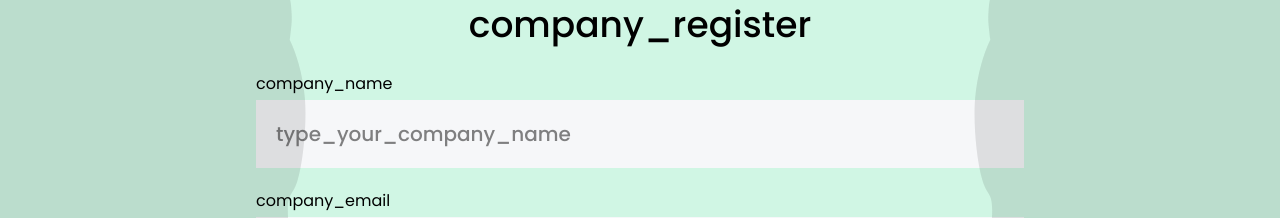
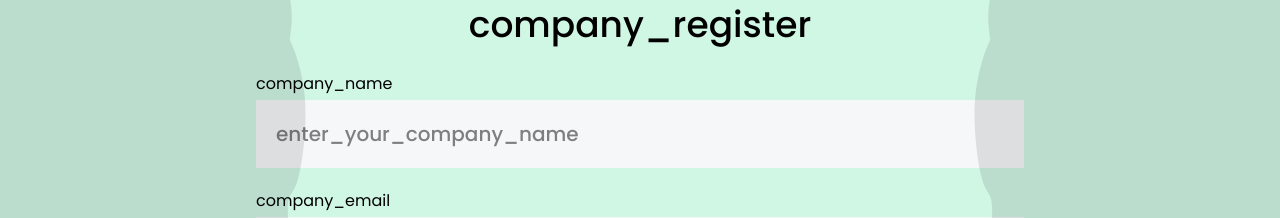
Before and after one commit to volcanioo/anonymous-reporting-tool, a Vue app: page /register in a window 1280 px wide. Shown: the part 191-409 px from the top of the page. Built offline with nearby package versions, Linux system fonts and the light colour scheme; no server answers; what vue-apexcharts, vue-sweetalert2 would draw is missing.

Commit message:
🚨  fix linter errors

```diff
--- a/src/views/Register.vue
+++ b/src/views/Register.vue
@@ -11,7 +11,7 @@
         v-model="companyName"
         type="companyName"
         name="companyName"
-        :placeholder="$t('type_your_company_name')"
+        :placeholder="$t('enter_your_company_name')"
       />
       <label for="email"> {{ $t('company_email') }} </label>
       <input
@@ -56,7 +56,7 @@ import API from "../api";
 export default {
   name: 'Register',
   components: {
-    BaseHeader
+    BaseHeader,
   },
   data() {
     return {
--- a/src/views/report/index.vue
+++ b/src/views/report/index.vue
@@ -15,7 +15,7 @@
           <span>TO:</span>
           <figure>
             <img
-              :src="selectedCompany.companyPhotoUrl"
+              :src="selectedCompanyImage"
               :alt="selectedCompany.companyName"
             >
           </figure>
@@ -112,6 +112,9 @@ export default {
       });
 
       return hasFormElementsValid.every((condition) => condition === true);
+    },
+    selectedCompanyImage() {
+      return (this.selectedCompany.companyPhotoUrl) ? this.selectedCompany.companyPhotoUrl : require('@/assets/user.svg');
     },
   },
   methods: {
```
Also changed, not shown: src/components/CompanySelect/CompanyListItem.vue (+4 -3 lines), src/components/CompanySelect/index.vue (line endings or trailing spaces).
